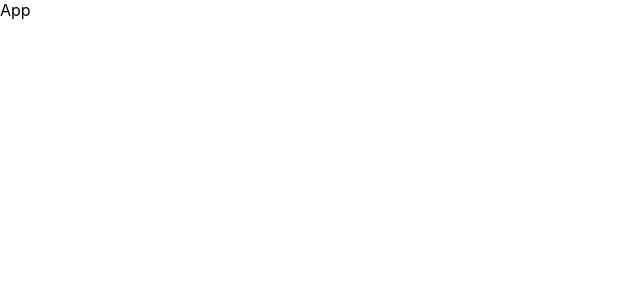
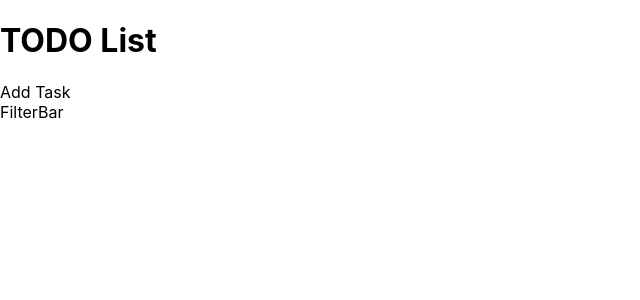
Before and after one commit to MohammadAl-khatib/to-do-react, a React (Create React App) app: page / in a window 1280 px wide. Shown: the top 300 px of the page, without its empty margins (0-640 px from the left). Built offline with nearby package versions, Linux system fonts and the light colour scheme; the HTML template or start-up script is replaced by a standard one.

Commit message:
basic components

```diff
--- a/src/App.js
+++ b/src/App.js
@@ -1,9 +1,27 @@
-import React from 'react'
+import React, { useState } from "react";
+import Header from "./components/Header";
+import Button from "./components/Button";
+import FilterBar from "./components/FilterBar";
+import List from "./components/List";
+import Modal from "./components/Modal";
 
 const App = () => {
+  const [list, setList] = useState([]);
+  const [isModalOpen, setIsModalOpen] = useState(false);
   return (
-    <div>App</div>
-  )
-}
+    <div>
+      <Header />
+      <Button setIsModalOpen={setIsModalOpen} state={true} text="Add Task" />
+      <Modal
+        isModalOpen={isModalOpen}
+        setIsModalOpen={setIsModalOpen}
+        setList={setList}
+        list={list}
+      />
+      <FilterBar />
+      <List list={list} />
+    </div>
+  );
+};
 
-export default App
+export default App;
--- /dev/null
+++ b/src/components/Button.jsx
@@ -0,0 +1,12 @@
+import React from "react";
+
+const Button = ({ setIsModalOpen,  state, text, handler}) => {
+  const openModal = () => {
+    handler && handler()
+    setIsModalOpen(state);
+  };
+
+  return <div onClick={openModal}>{text}</div>;
+};
+
+export default Button;
--- /dev/null
+++ b/src/components/FilterBar.jsx
@@ -0,0 +1,9 @@
+import React from 'react'
+
+const FilterBar =() => {
+  return (
+    <div>FilterBar</div>
+  )
+}
+
+export default FilterBar
--- /dev/null
+++ b/src/components/Header.jsx
@@ -0,0 +1,5 @@
+import React from "react";
+
+const Header = () =>  <h1>TODO List</h1>;
+
+export default Header;
--- /dev/null
+++ b/src/components/List.jsx
@@ -0,0 +1,17 @@
+import React from "react";
+
+const List = ({ list }) => {
+  return !!list.length ? (
+    list.map((item, index) => {
+      return (
+        <div key={index}>
+          <span>{item.title}</span>
+        </div>
+      );
+    })
+  ) : (
+    <div></div>
+  );
+};
+
+export default List;
--- /dev/null
+++ b/src/components/Modal.jsx
@@ -0,0 +1,32 @@
+import React, { useState } from "react";
+import Button from "./Button";
+
+const Modal = ({ isModalOpen, setIsModalOpen, setList, list }) => {
+  const [title, setTitle] = useState('')
+  const [status, setStatus] = useState('incomplete')
+
+  const addTask = () => {
+    const task = {
+        title,
+        status
+    }
+    console.log(task);
+    setList([task].concat(list))
+  }
+
+  return (
+    isModalOpen && (
+      <div className="todo-modal">
+        <h2>Add TODO</h2>
+        <label htmlFor="">Title</label>
+        <input type="text" name="title" onChange={(e) => setTitle(e.target.value)}/>
+        <label htmlFor="">Status</label>
+        <input type="text" name="status" onChange={(e) => setStatus(e.target.value)}/>
+        <Button setIsModalOpen={setIsModalOpen} state={false} text="Add Task" handler={addTask} />
+        <Button setIsModalOpen={setIsModalOpen} state={false} text="Cancel" />
+      </div>
+    )
+  );
+};
+
+export default Modal;
--- a/src/index.css
+++ b/src/index.css
@@ -11,3 +11,8 @@ code {
   font-family: source-code-pro, Menlo, Monaco, Consolas, 'Courier New',
     monospace;
 }
+
+.todo-modal {
+  position: absolute;
+  margin: auto;
+}
```
Also changed, not shown: public/manifest.json.
